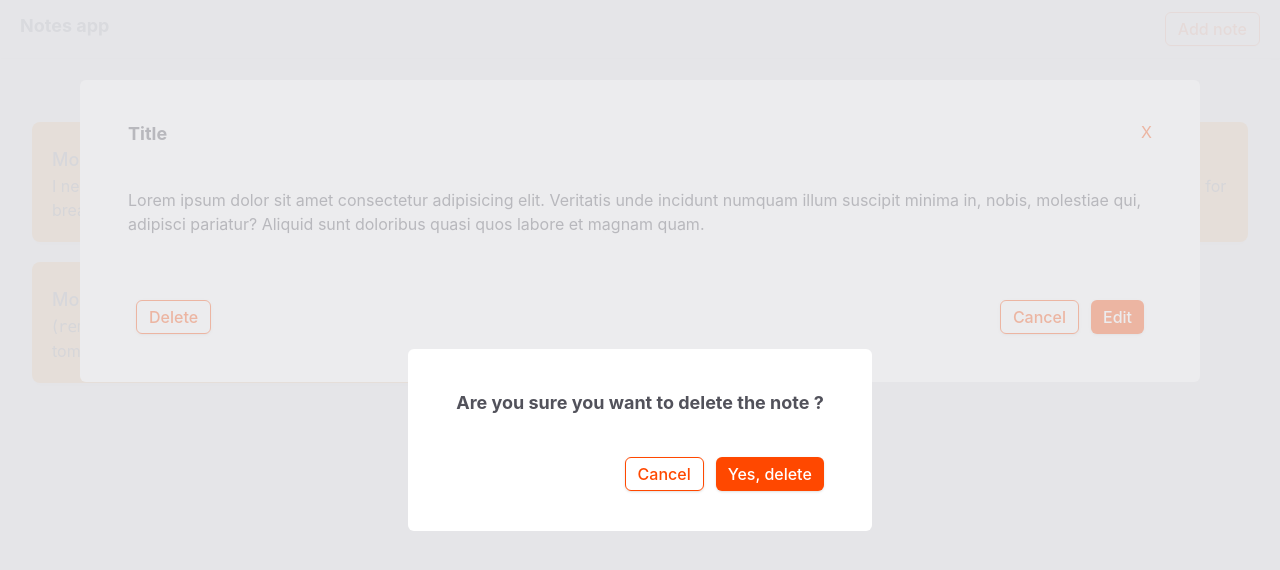
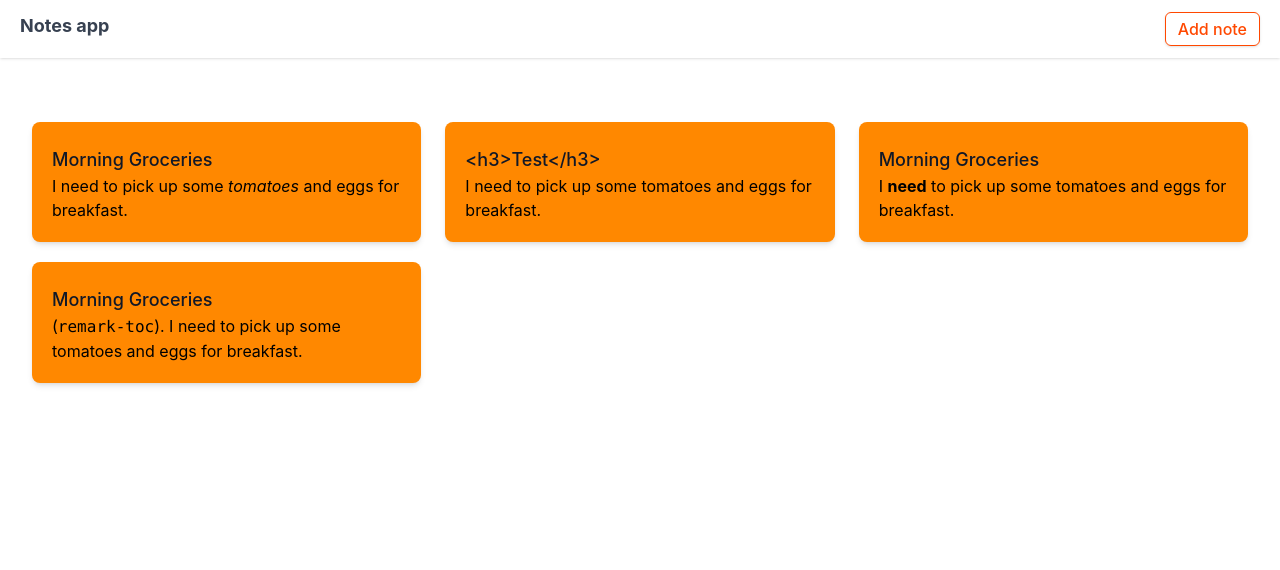
Before and after one commit to DorianBadel/biss-task, a React (Create React App) app: page / in a window 1280 px wide. Shown: the top 570 px of the page. Built offline with nearby package versions, Linux system fonts and the light colour scheme.

Commit message:
First draft of notes interface

```diff
--- a/public/index.html
+++ b/public/index.html
@@ -29,6 +29,7 @@
   <body>
     <noscript>You need to enable JavaScript to run this app.</noscript>
     <div id="root"></div>
+    <div id="portal"></div>
     <!--
       This HTML file is a template.
       If you open it directly in the browser, you will see an empty page.
--- a/src/App.tsx
+++ b/src/App.tsx
@@ -1,13 +1,11 @@
 import React from 'react';
 import Heading from './components/Heading';
-import Note from './components/Note';
 import NoteDisplay from './components/NoteDisplay';
 
 function App() {
   return (
     <div className="App">
       <Heading/>
-      <Note/>
       <NoteDisplay/>
     </div>
   );
--- a/src/components/Alert.tsx
+++ b/src/components/Alert.tsx
@@ -1,7 +1,9 @@
-import React from 'react'
+import React, { useState } from 'react'
 import Button, { ButtonType } from './Button'
+import ReactDom from 'react-dom';
 
-function Alert() {
+
+function Alert({callback}:any) {
   return (
     <div className="bg-zinc-200 bg-opacity-70 fixed inset-0 z-50   ">
 
@@ -9,8 +11,8 @@ function Alert() {
        <div className="flex-col justify-center min-w- bg-white py-10 px-12 rounded-md ">
           <div className="text-zinc-600 mb-10 text-lg font-bold" >Are you sure you want to delete the note ?</div>
           <div className="flex float-right gap-3">
-            <Button type={ButtonType.border} text="Cancel"/>
-            <Button type={ButtonType.regular} text="Yes, delete"/>
+            <Button callback={()=>callback(false)}type={ButtonType.border} text="Cancel"/>
+            <Button callback={()=>callback(false)} type={ButtonType.regular} text="Yes, delete"/>
           </div>
 
         </div>
--- a/src/components/Button.tsx
+++ b/src/components/Button.tsx
@@ -8,14 +8,15 @@ export enum ButtonType {
 function Button(
   {
     type,
-    text
-  }:{type:ButtonType, text:string}
+    text,
+    callback
+  }:{type:ButtonType, text:string, callback:()=>void}
 ) {
   return (
     type == ButtonType.regular ?
-      <button className="bg-primary hover:bg-secondary-regular text-white px-3 py-1 text-md font-medium rounded-md shadow"> {text} </button>
+      <button onClick={callback} className="bg-primary hover:bg-secondary-regular text-white px-3 py-1 text-md font-medium rounded-md shadow"> {text} </button>
       :
-      <button className="border border-primary hover:border-secondary-regular hover:text-secondary-regular text-primary px-3 py-1 text-md font-medium rounded-md shadow"> {text}</button>
+      <button onClick={callback} className="border border-primary hover:border-secondary-regular hover:text-secondary-regular text-primary px-3 py-1 text-md font-medium rounded-md shadow"> {text}</button>
   )
 }
 
--- a/src/components/Heading.tsx
+++ b/src/components/Heading.tsx
@@ -5,7 +5,7 @@ function Heading() {
   return (
     <div className="group shadow px-5 py-3 flex justify-between">
         <span className="text-gray-700 text-lg font-bold"> Notes app </span>
-        <Button type={ButtonType.border} text="Add note"/>
+        <Button callback={()=>{}} type={ButtonType.border} text="Add note"/>
     </div>
   )
 }
--- a/src/components/Note.tsx
+++ b/src/components/Note.tsx
@@ -1,87 +1,14 @@
-import React from 'react'
-import Alert from './Alert';
-import Button, { ButtonType } from './Button'
+import React, { useContext, useState } from 'react'
+import NoteEdit from './NoteEdit';
+import NotePreview from './NotePreview';
 
-let test = true;
-function Note() {
+
+const mode = true;
+function Note({callback}:{callback:any}) {
   return (
-    test ?
-    <div className="bg-zinc-200 bg-opacity-80 fixed inset-0 z-50   ">
-      <Alert/>
-              <div className="flex pt-20 px-20 justify-center items-center">
-                  <div className="flex-col min-w-full justify-center min-w- bg-white py-10 px-12 rounded-md ">
-
-                      <div className="flex justify-between">
-                        <div className="text-zinc-600 mb-10 text-lg font-bold" >Title</div>
-                        <div className="text-primary">X</div>
-                      </div>
-                      <div className="text-zinc-600 mb-14" >Lorem ipsum dolor sit amet consectetur adipisicing elit. Veritatis unde incidunt numquam illum suscipit minima in, nobis, molestiae qui, adipisci pariatur? Aliquid sunt doloribus quasi quos labore et magnam quam.</div>
-
-                      <div className="flex justify-between p-2">
-                      <Button type={ButtonType.border} text="Delete"/>
-                        <div className="flex float-right gap-3">
-                            <Button type={ButtonType.border} text="Cancel"/>
-                            <Button type={ButtonType.regular} text="Edit"/>
-                        </div>
-                      </div>
-
-                  </div>
-              </div>
-          </div>
-        :
-        <div className="bg-zinc-200 bg-opacity-80 fixed inset-0 z-50   ">
-              <div className="flex pt-20 px-20 justify-center items-center">
-                  <div className="flex-col min-w-full justify-center bg-white py-10 px-12 rounded-md ">
-
-                      <div className="flex justify-between">
-                        <label htmlFor="noteTitle" className="text-zinc-600 mb-2 text-lg font-bold" >Note title</label>
-                        <div className="text-primary">X</div>
-                      </div>
-                      <input type="text" id="noteTitle" placeholder="Grocery list"
-                      className='
-                      my-4
-                      form-control block w-full px-3
-                      py-1.5
-                      text-base
-                      font-normal
-                      text-gray-700
-                      bg-white bg-clip-padding
-                      border border-solid border-gray-300
-                      rounded
-                      transition
-                      ease-in-out
-                      m-0
-                      focus:text-gray-700 focus:bg-white focus:border-primary focus:outline-none
-'/>
-
-                      <label htmlFor="noteText" className="text-zinc-600 mb-2 text-lg font-bold block" >Note text</label>
-                      <textarea id="noteText"
-                      placeholder="Lorem ipsum dolor sit amet consectetur adipisicing elit. Veritatis unde incidunt numquam illum suscipit minima in, nobis, molestiae qui, adipisci pariatur? Aliquid sunt doloribus quasi quos labore et magnam quam."
-                      rows={10}
-                      className="
-                        form-control block w-full px-3
-                        py-1.5
-                        text-base
-                        font-normal
-                        text-gray-700
-                        bg-white bg-clip-padding
-                        border border-solid border-gray-300
-                        rounded
-                        transition
-                        ease-in-out
-                        m-0
-                        focus:text-gray-700 focus:bg-white focus:border-primary focus:outline-none
-                      "/>
-
-                      <div className="text-zinc-600 mb-10" ></div>
-                      <div className="flex float-right p-2 gap-3">
-                          <Button type={ButtonType.border} text="Discard"/>
-                          <Button type={ButtonType.regular} text="Save"/>
-                      </div>
-
-                  </div>
-              </div>
-          </div>
+    <>
+      { mode ? <NotePreview callback={callback}/> : <NoteEdit/>}
+    </>
   )
 }
 
--- a/src/components/NoteCard.tsx
+++ b/src/components/NoteCard.tsx
@@ -1,5 +1,6 @@
-import React from 'react'
+import React, { useState } from 'react'
 import ReactMarkdown from 'react-markdown'
+import Note from './Note';
 
 
 const forbid = ['link'];
@@ -10,13 +11,18 @@ function NoteCard(
     text
   }:{ID:number,title:string,text:string}
 ) {
+  const [isOpen,setIsOpen] = useState(false);
   return (
-    <a key={ID} className="group bg-secondary-regular rounded-lg p-5 shadow-md hover:bg-secondary-hover hover:cursor-pointer">
-      <div className="aspect-w-1 aspect-h-1 w-full overflow-hidden rounded-lg  xl:aspect-w-7 xl:aspect-h-8">
-        <p className="mt-1 text-lg font-medium text-gray-900">{title}</p>
-        <ReactMarkdown children={text} disallowedElements={forbid}/>
+    <>
+      {isOpen && <Note callback={setIsOpen}/>}
+      <div key={ID} onClick={()=>setIsOpen(true)} className="group bg-secondary-regular rounded-lg p-5 shadow-md hover:bg-secondary-hover hover:cursor-pointer">
+
+        <div className="aspect-w-1 aspect-h-1 w-full overflow-hidden rounded-lg  xl:aspect-w-7 xl:aspect-h-8">
+          <p className="mt-1 text-lg font-medium text-gray-900">{title}</p>
+          <ReactMarkdown children={text} disallowedElements={forbid}/>
+        </div>
       </div>
-    </a>
+    </>
   )
 }
 
--- /dev/null
+++ b/src/components/NoteEdit.tsx
@@ -0,0 +1,35 @@
+import React from 'react'
+import Button, { ButtonType } from './Button'
+
+function NoteEdit() {
+  return (
+    <div className="bg-zinc-200 bg-opacity-80 fixed inset-0 z-50   ">
+                <div className="flex pt-20 px-20 justify-center items-center">
+                    <div className="flex-col min-w-full justify-center bg-white py-10 px-12 rounded-md ">
+
+                        <div className="flex justify-between">
+                          <label htmlFor="noteTitle" className="text-zinc-600 mb-2 text-lg font-bold" >Note title</label>
+                          <div className="text-primary">X</div>
+                        </div>
+                        <input type="text" id="noteTitle" placeholder="Grocery list"
+                        className=' my-4 form-control block w-full px-3 py-1.5 text-base font-norma text-gray-70 bg-white bg-clip-paddin border border-solid border-gray-30 rounde transitio ease-in-ou m- focus:text-gray-700 focus:bg-white focus:border-primary focus:outline-none'/>
+
+                        <label htmlFor="noteText" className="text-zinc-600 mb-2 text-lg font-bold block" >Note text</label>
+                        <textarea id="noteText"
+                        placeholder="Lorem ipsum dolor sit amet consectetur adipisicing elit. Veritatis unde incidunt numquam illum suscipit minima in, nobis, molestiae qui, adipisci pariatur? Aliquid sunt doloribus quasi quos labore et magnam quam."
+                        rows={10}
+                        className="form-control block w-full px-3 py-1.5 text-base font-normal text-gray-700 bg-white bg-clip-padding border border-solid border-gray-300 rounded transition ease-in-out m-0 focus:text-gray-700 focus:bg-white focus:border-primary focus:outline-none"/>
+
+                        <div className="text-zinc-600 mb-10" ></div>
+                        <div className="flex float-right p-2 gap-3">
+                            <Button callback={()=>{}} type={ButtonType.border} text="Discard"/>
+                            <Button callback={()=>{}} type={ButtonType.regular} text="Save"/>
+                        </div>
+
+                    </div>
+                </div>
+            </div>
+  )
+}
+
+export default NoteEdit
--- /dev/null
+++ b/src/components/NotePreview.tsx
@@ -0,0 +1,33 @@
+import React, { useState } from 'react'
+import Alert from './Alert'
+import Button, { ButtonType } from './Button'
+
+function NotePreview({callback}:any) {
+  const [isAlertOpen, setIsAlertOpen] = useState(false);
+  return (
+    <div className="bg-zinc-200 bg-opacity-80 fixed inset-0 z-50   ">
+        {isAlertOpen && <Alert callback={setIsAlertOpen}/>}
+                <div className="flex pt-20 px-20 justify-center items-center">
+                    <div className="flex-col min-w-full justify-center min-w- bg-white py-10 px-12 rounded-md ">
+
+                        <div className="flex justify-between">
+                          <div className="text-zinc-600 mb-10 text-lg font-bold" >Title</div>
+                          <div className="text-primary">X</div>
+                        </div>
+                        <div className="text-zinc-600 mb-14" >Lorem ipsum dolor sit amet consectetur adipisicing elit. Veritatis unde incidunt numquam illum suscipit minima in, nobis, molestiae qui, adipisci pariatur? Aliquid sunt doloribus quasi quos labore et magnam quam.</div>
+
+                        <div className="flex justify-between p-2">
+                        <Button callback={()=>{setIsAlertOpen(true)}} type={ButtonType.border} text="Delete"/>
+                          <div className="flex float-right gap-3">
+                              <Button callback={()=>callback(false)} type={ButtonType.border} text="Cancel"/>
+                              <Button callback={()=>{}} type={ButtonType.regular} text="Edit"/>
+                          </div>
+                        </div>
+
+                    </div>
+                </div>
+            </div>
+  )
+}
+
+export default NotePreview
```
